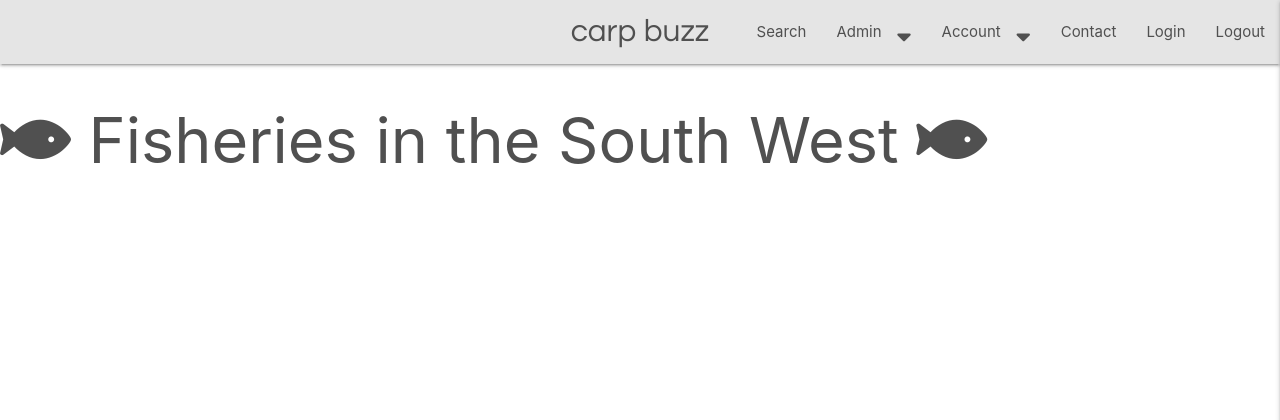
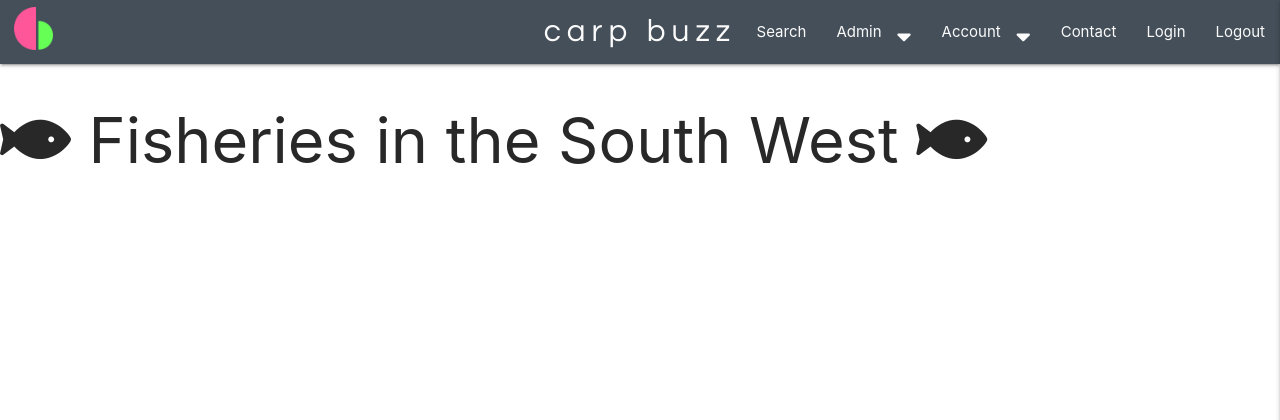
Before and after one commit to PaulWheatcroft/CarpBuzz, a Flask app: page / in a window 1280 px wide. Shown: the top 420 px of the page. Run offline with Flask 2, Linux system fonts and the light colour scheme; data that the repository does not hold is empty; some libraries are stand-ins or nearby versions.

Commit message:
Logo added

```diff
--- a/static/css/style.css
+++ b/static/css/style.css
@@ -1,17 +1,24 @@
 @import url('https://fonts.googleapis.com/css2?family=Questrial&display=swap');
 
 body {
-    color: #505050;
+    color: #282828;
 }
 nav ul a {
-    color: #505050;
+    color: #fbfbfb;
 }
 .nav-wrapper{
-    background-color: #e5e5e5;
+    background-color: #444F59;
 }
 .nav-wrapper a {
-    color: #505050;;
+    color: #fbfbfb;
+}
+.nav-wrapper img {
+    height: 50px;
+    padding-top: 15%;
+    padding-left: 30%;
 }
 .brand-logo {
     font-family: 'Questrial', sans-serif;
+    letter-spacing: 6px;
+    color: #fbfbfb;
 }
--- a/templates/base.html
+++ b/templates/base.html
@@ -27,6 +27,7 @@
         </ul>
         <nav>
             <div class="nav-wrapper">
+                <a href="#!" class="left"><img src="{{url_for('static', filename='cb.png')}}" alt="Carp Buzz Logo" /></a>
                 <a href="#!" class="brand-logo center">carp buzz</a>
                 <a href="#" data-target="mobile-menu" class="sidenav-trigger right">menu</a>
                 <ul class="right hide-on-med-and-down">
@@ -64,6 +65,8 @@
           </ul>
     </header>
 
+
+
     {% block content %}
     {% endblock %}
 
```
Also changed, not shown: static/cb.png (added).
